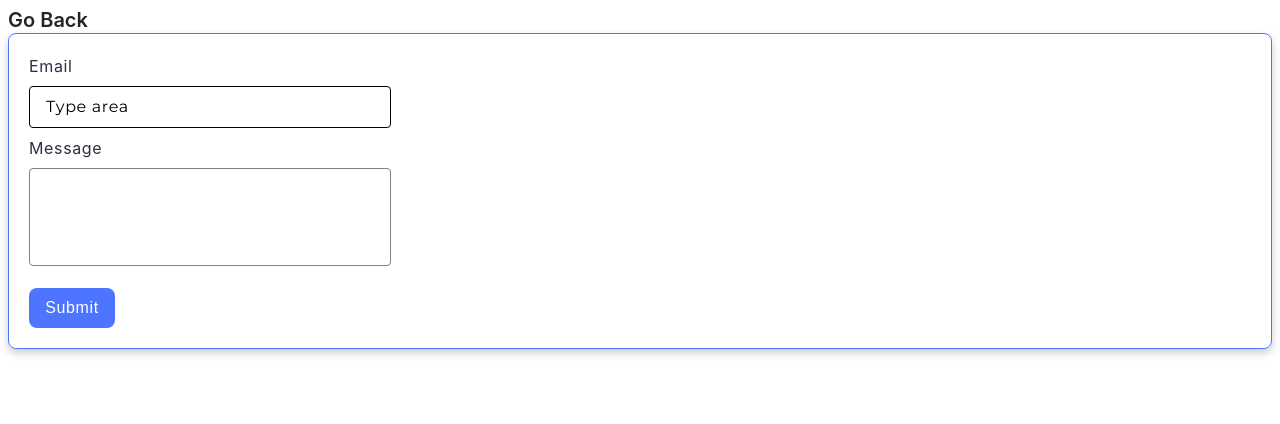
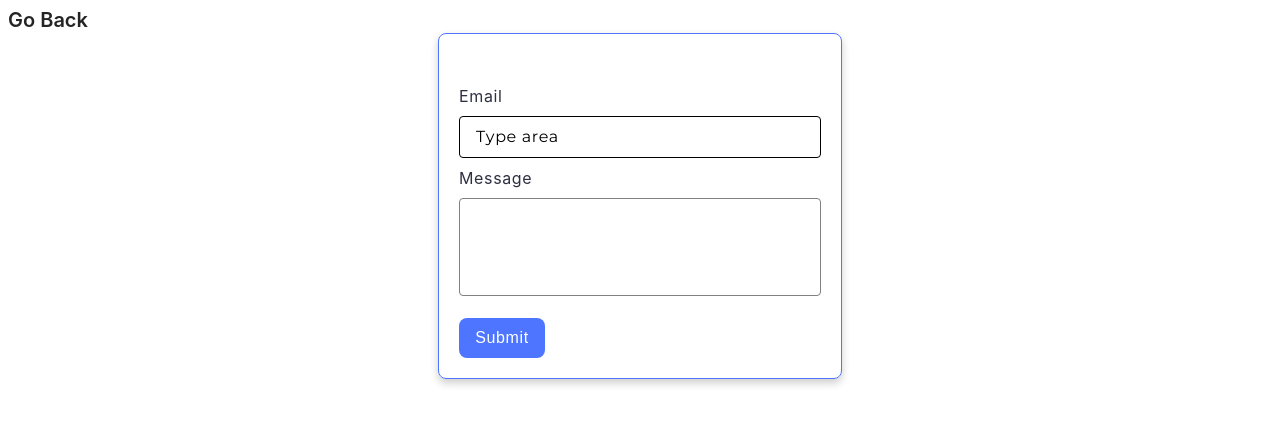
Before and after one commit to qalibK/goit-js-hw-09, a website built with Vite: page src/2-form.html in a window 1280 px wide. Built offline with nearby package versions, Linux system fonts and the light colour scheme.

Commit message:
feat: update to form.css

```diff
--- a/src/css/2-form.css
+++ b/src/css/2-form.css
@@ -55,7 +55,7 @@
   margin-bottom: 16px;
 }
 
-.form-container {
+div.container.form-container {
   margin: 0 auto;
   width: min-content;
   padding-top: 50px;
```
